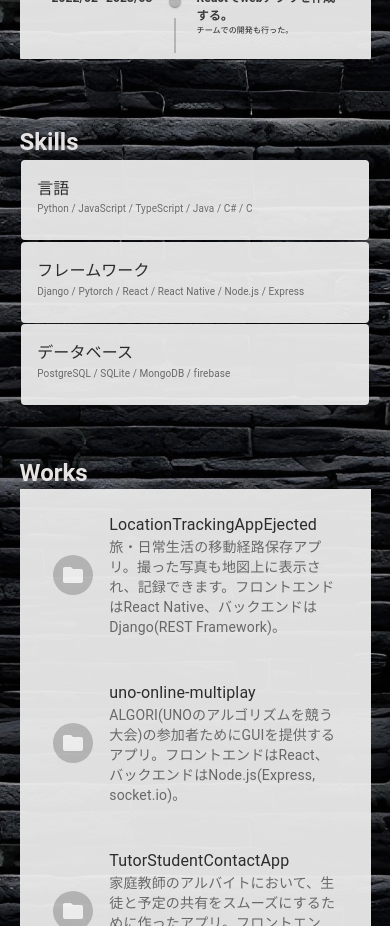
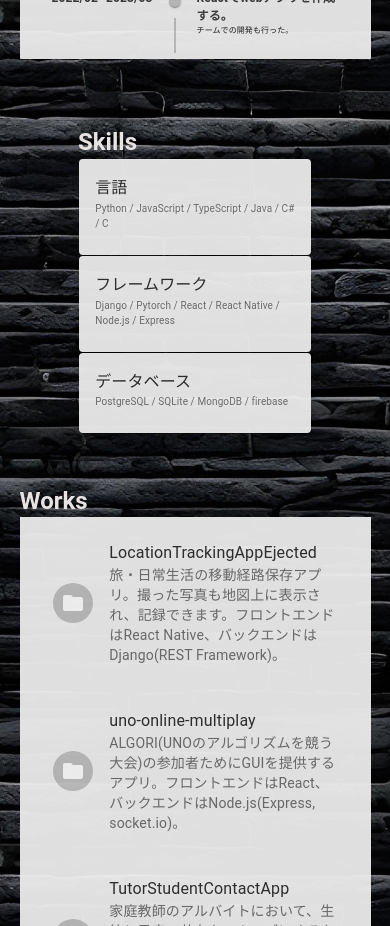
Before and after one commit to sh237/portfolio-website, a React (Create React App) app: page / in a window 390 px wide. Shown: the part 980-1906 px from the top of the page. Built offline with nearby package versions, Linux system fonts and the light colour scheme; a web font is replaced by a local one.

Commit message:
adapted to the size of the phone

```diff
--- a/src/components/Skills.tsx
+++ b/src/components/Skills.tsx
@@ -33,11 +33,8 @@ const useStyles = makeStyles((theme) => ({
   rootBox: {
     justifyContent: 'center',
     width: "60%",
-    maxWidth: '60%',
     [theme.breakpoints.down('sm')]: {
         justifyContent: 'center',
-        width: "90%",
-        maxWidth: '90%',
       },
   }
 }));
```
